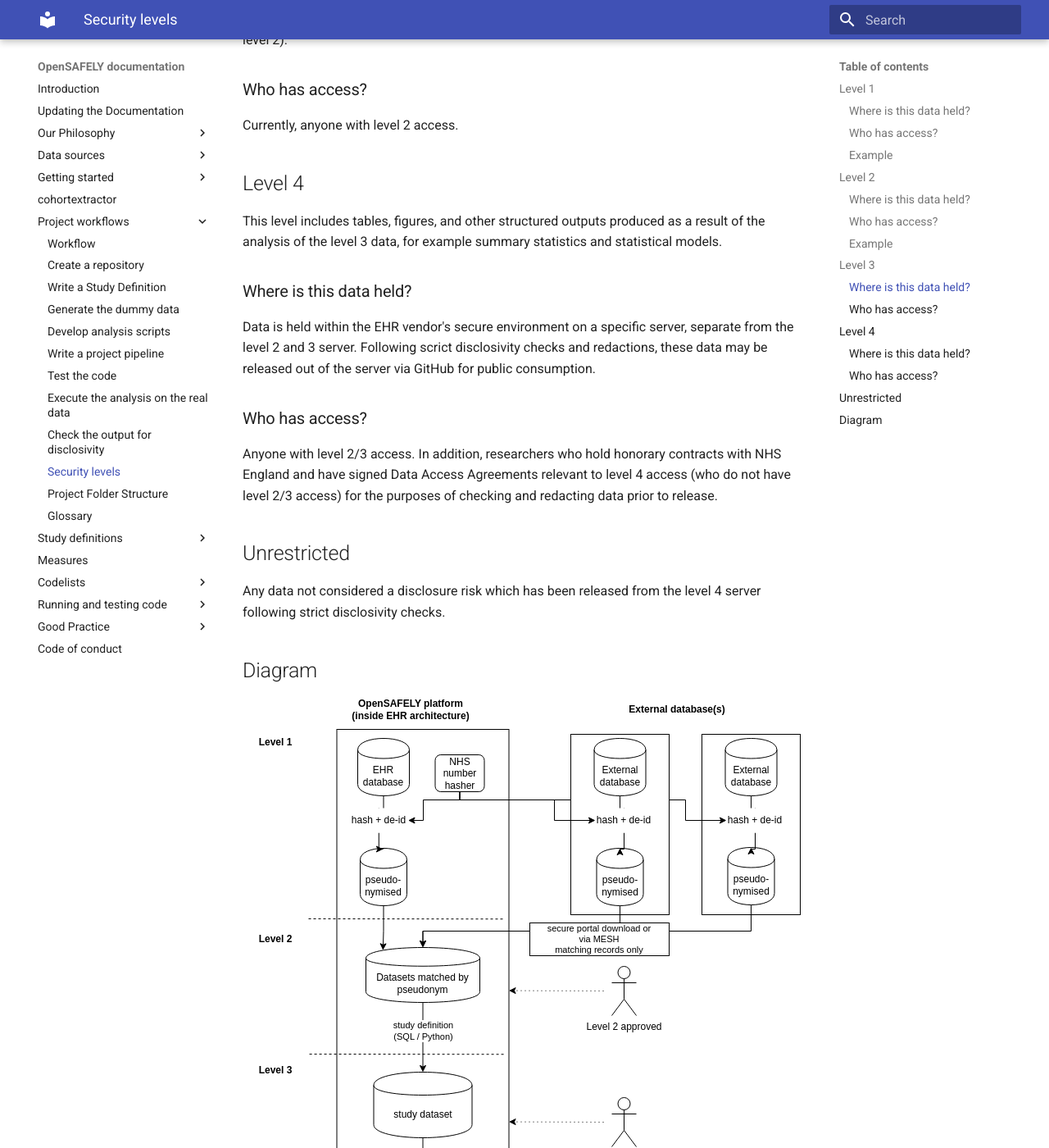
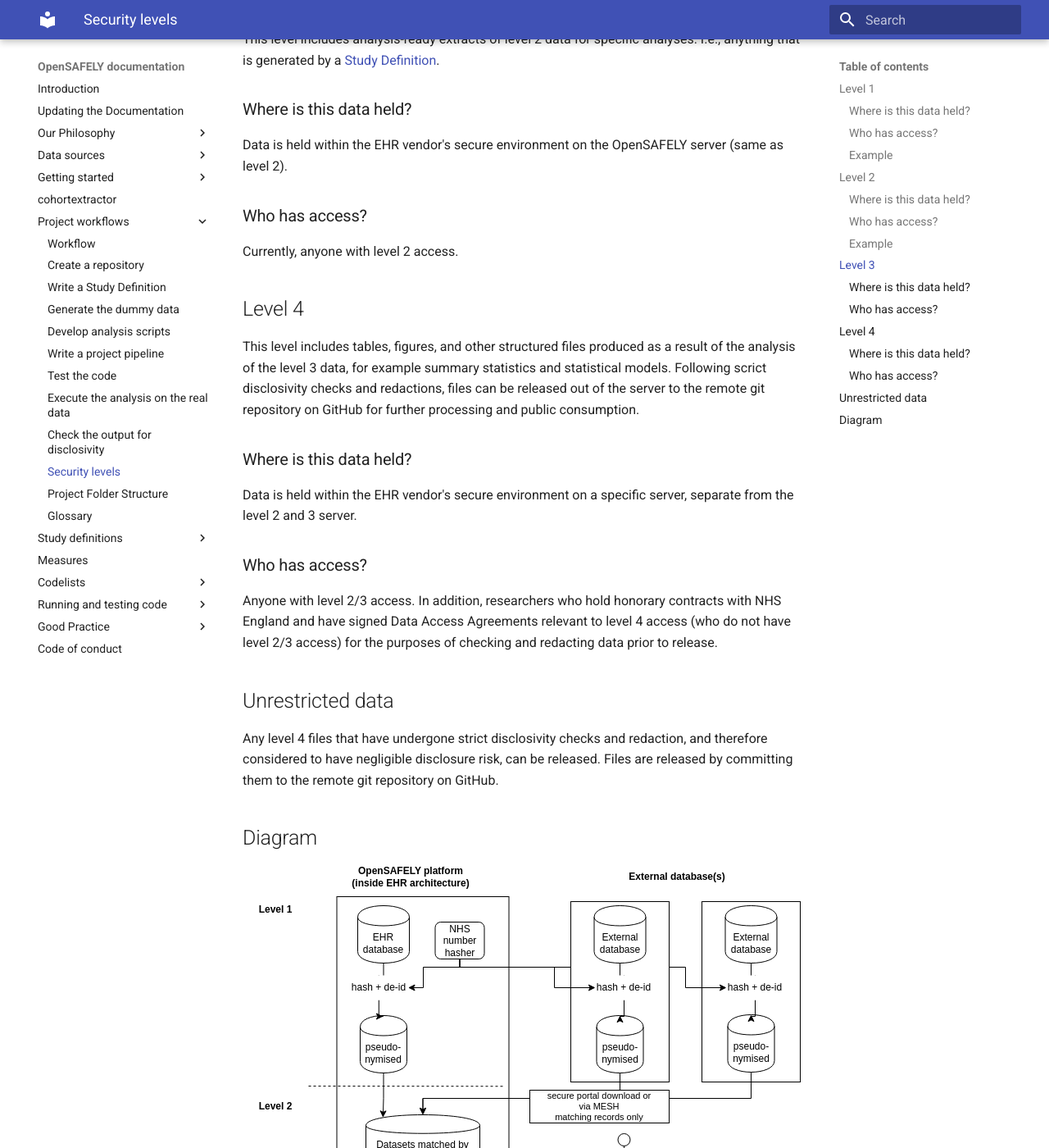
Before and after one commit to opensafely/documentation, an MkDocs documentation site: the page built from docs/workflow-security-levels.md, in a window 1280 px wide and 1400 px high, scrolled down 2164 px. Shown: the whole window at 82% size. Built offline with MkDocs 1.6.1 and Material for MkDocs 9.7.7, drawn with Linux system fonts in a browser that asks for light colours; some of the changed text lies outside the part shown.

Commit message:
Update workflow-security-levels.md

```diff
--- a/docs/workflow-security-levels.md
+++ b/docs/workflow-security-levels.md
@@ -1,10 +1,14 @@
-OpenSAFELY compartmentalises data into different levels depending on the level of disclosivity and the permissions required to access it.
+The OpenSAFELY platform is highly secure.
+The data available follows a tiered structure of data of four different levels, each of which is permissioned separately.
+Each stage is generated from the preceding stage &mdash; at each step, data privacy is increased through the removal of potentially identifiable data.
 
 ## Level 1
-This level includes the complete, raw, patient-identifiable, event-level data.
+This is the most level includes the complete, raw, fully-identifiable, event-level patient data.
+EHR vendor data engineers store data at an identifiable level as part of their business-as-usual; they are instructed to process this data by the GPs (who are in routine practice the data controllers) in order to manage and store this information.
+No-one outside the EHR vendor has any access to this data.
 
 ### Where is this data held?
-Data is held within the EHR vendor's secure environment as part of their business-as-usual.
+Data is held within the EHR vendor's secure environment.
 
 ### Who has access?
 Only data processor staff working for the EHR vendor have access at this level (as well as GP clinical staff who can access the data for the purposes of direct patient care).
@@ -55,17 +59,17 @@
 Currently, anyone with level 2 access.
 
 ## Level 4
-This level includes tables, figures, and other structured outputs produced as a result of the analysis of the level 3 data, for example summary statistics and statistical models.
+This level includes tables, figures, and other structured files produced as a result of the analysis of the level 3 data, for example summary statistics and statistical models.
+Following scrict disclosivity checks and redactions, files can be released out of the server to the remote git repository on GitHub for further processing and public consumption.
 
 ### Where is this data held?
 Data is held within the EHR vendor's secure environment on a specific server, separate from the level 2 and 3 server.
-Following scrict disclosivity checks and redactions, these data may be released out of the server via GitHub for public consumption.
 
 ### Who has access?
 Anyone with level 2/3 access. In addition, researchers who hold honorary contracts with NHS England and have signed Data Access Agreements relevant to level 4 access (who do not have level 2/3 access) for the purposes of checking and redacting data prior to release.
 
-## Unrestricted
-Any data not considered a disclosure risk which has been released from the level 4 server following strict disclosivity checks.
+## Unrestricted data
+Any level 4 files that have undergone strict disclosivity checks and redaction, and therefore considered to have negligible disclosure risk, can be released. Files are released by committing them to the remote git repository on GitHub.
 
 ## Diagram
 
```
